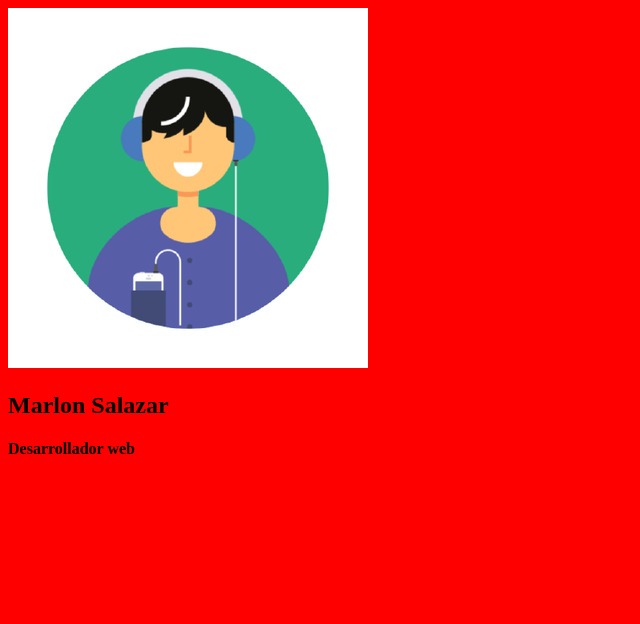
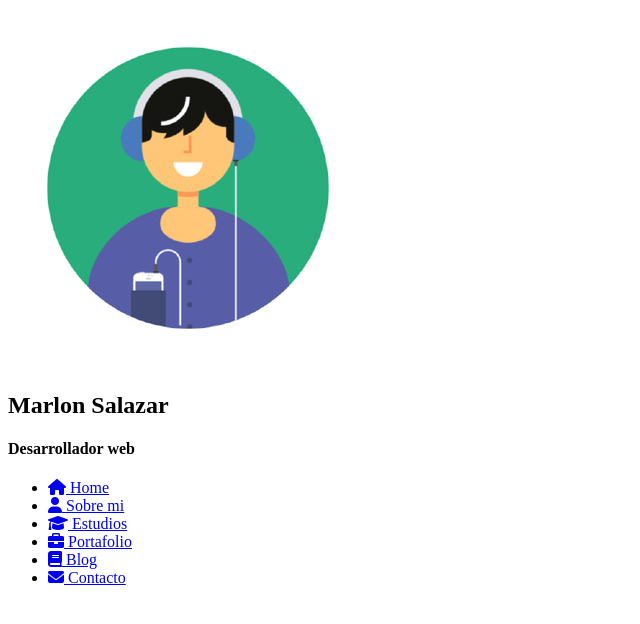
Before and after one commit to marlonsalazarg/portfolio-project-css, a plain HTML site: page index.html in a window 1280 px wide. Shown: the whole page, without its empty margins (0-640 px from the left). Drawn offline with Linux system fonts and the light colour scheme.

Commit message:
add menu

```diff
--- a/assets/css/style.css
+++ b/assets/css/style.css
@@ -1,5 +1,5 @@
 body{
-  background-color: red;
+  /* background-color: red; */
 }
 
 h1{
--- a/index.html
+++ b/index.html
@@ -35,6 +35,52 @@
             <h4 class="user-info__job">Desarrollador web</h4>
           </div>
           <!-- Menu de navegacion -->
+          <nav class="layout__menu">
+            <ul class="menu__list">
+              <li class="menu__option">
+                <a href="index.html" class="menu__link">
+                  <i class="menu__icon fa-solid fa-house"></i>
+                  <span class="menu__overlay">Home</span>
+                </a>
+              </li>
+
+              <li class="menu__option">
+                <a href="sobre-mi.html" class="menu__link">
+                  <i class="menu__icon fa-solid fa-user"></i>
+                  <span class="menu__overlay">Sobre mi</span>
+                </a>
+              </li>
+
+              <li class="menu__option">
+                <a href="estudios.html" class="menu__link">
+                  <i class="menu__icon fa-solid fa-graduation-cap"></i>
+                  <span class="menu__overlay">Estudios</span>
+                </a>
+              </li>
+
+              <li class="menu__option">
+                <a href="portafolio.html" class="menu__link">
+                  <i class="menu__icon fa-solid fa-briefcase"></i>
+                  <span class="menu__overlay">Portafolio</span>
+                </a>
+              </li>
+
+              <li class="menu__option">
+                <a href="blog.html" class="menu__link">
+                  <i class="menu__icon fa-solid fa-book"></i>
+                  <span class="menu__overlay">Blog</span>
+                </a>
+              </li>
+
+              <li class="menu__option">
+                <a href="contacto.html" class="menu__link">
+                  <i class="menu__icon fa-solid fa-envelope"></i>
+                  <span class="menu__overlay">Contacto</span>
+                </a>
+              </li>
+            </ul>
+          </nav>
+
           <!-- Links a redes sociales -->
           <!-- Boton del curriculum -->
           <!-- Pie de pagina -->
```
